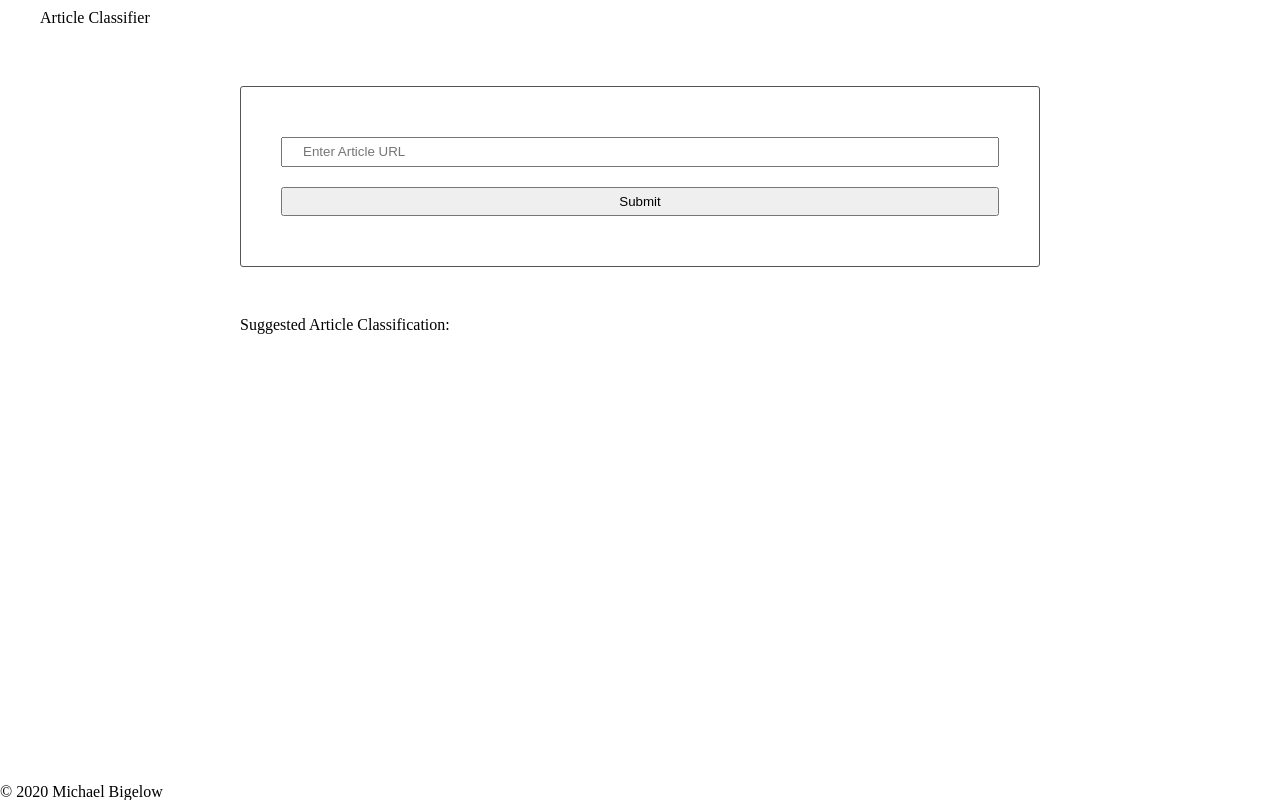
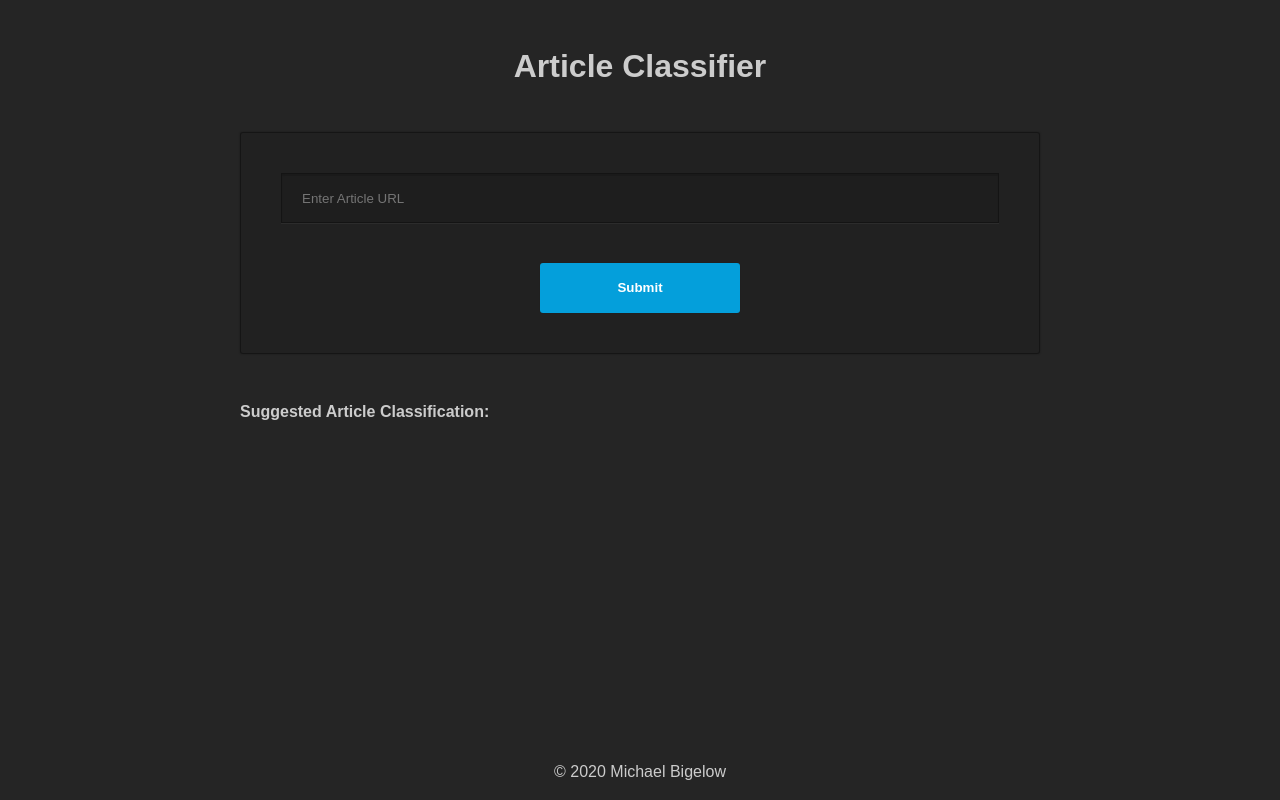
Before and after one commit to ProcureEminenceMB/Udacity-Project-NLP, a website built with webpack: page src/client/views/index.html in a window 1280 px wide. Built offline with nearby package versions, Linux system fonts and the light colour scheme.

Commit message:
Major SCSS Updates

```diff
--- a/src/client/styles/base.scss
+++ b/src/client/styles/base.scss
@@ -2,13 +2,23 @@ body {
 	display: flex;
 	flex-direction: column;
 	min-height: 100vh;
+	font-family: Arial, Helvetica, sans-serif;
+	color: #cccccc;
+	background-color: #252525;
 }
 
 main {
 	flex: 2;
+
+	section{
+		&:last-child{
+			flex-direction: column;
+		}
+	}
 }
 
 section {
+	display: flex;
 	max-width: 800px;
 	margin: 50px auto;
 }
--- a/src/client/styles/footer.scss
+++ b/src/client/styles/footer.scss
@@ -0,0 +1,4 @@
+footer {
+	text-align: center;
+	margin-bottom: 20px;
+}
--- a/src/client/styles/form.scss
+++ b/src/client/styles/form.scss
@@ -1,12 +1,46 @@
-form {
+$elementSpacing: 40px;
+
+#articleURLForm {
+
 	border: 1px solid #545454;
 	border-radius: 3px;
 	padding: 40px;
+	text-align: center;
+	width: 100%;
+	border: 1px solid rgba(0, 0, 0, 0.35);
+	background-color: rgba(0, 0, 0, 0.1);
+	box-shadow: 0 0 2px rgba(0, 0, 0, 0.35);
+
+	input {
+
+		padding: 5px 20px;
+		width: 100%;
+		height: 50px;
+		line-height: 16px;
+		border: 1px solid rgba(0, 0, 0, 0.35);
+		color: #ffffff;
+		background-color: rgba(0, 0, 0, 0.1);
+		box-shadow: 0 1px 0 rgba(255, 255, 255, 0.05),0px 2px 1px rgba(0, 0, 0, 0.15) inset;
+
+		&[type="submit"]{
+			max-width: 200px;
+			font-weight: bold;
+			color: #fff;
+			background-color: #049fdb;
+			border-radius: 3px;
+			border: none;
+			cursor: pointer;
+			box-shadow: 0 0 1px rgba( 0, 0, 0, 0.15 );
+		}
+
+		&:nth-child(1){
+			margin-bottom: $elementSpacing;
+		}
+
+	}
+
 }
 
-input {
-	padding: 5px 20px;
-	width: 100%;
-	line-height: 16px;
-	margin: 10px 0;
+#Results{
+	margin-top: 30px;
 }
--- a/src/client/styles/header.scss
+++ b/src/client/styles/header.scss
@@ -1,5 +1,9 @@
 header {
 	display: flex;
-	justify-content: space-between;
-	padding: 10px 40px;
+	justify-content: center;
+	padding: 0px 40px;
 }
+
+#AppName{
+	margin-top: 50px;
+}
--- a/src/client/styles/resets.scss
+++ b/src/client/styles/resets.scss
@@ -24,8 +24,6 @@ time, mark, audio, video {
 	margin: 0;
 	padding: 0;
 	border: 0;
-	font-size: 100%;
-	font: inherit;
 	vertical-align: baseline;
 }
 
```
